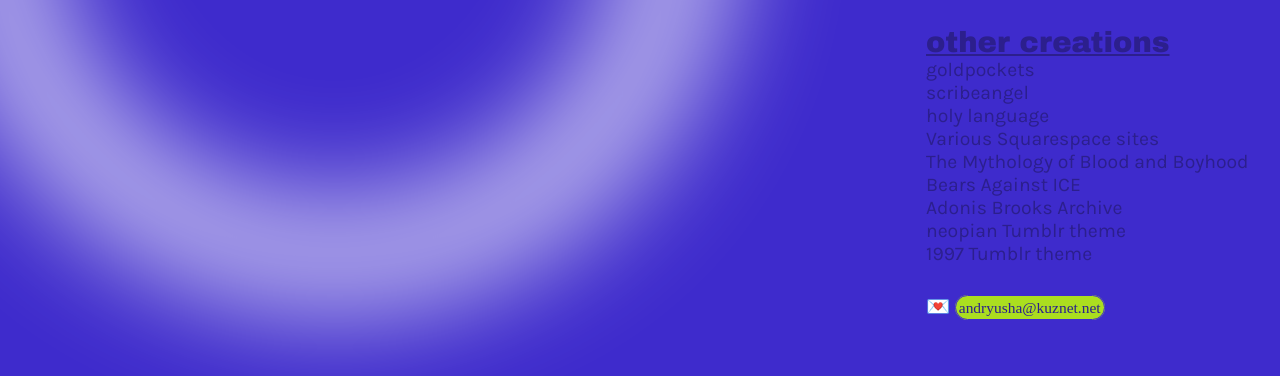
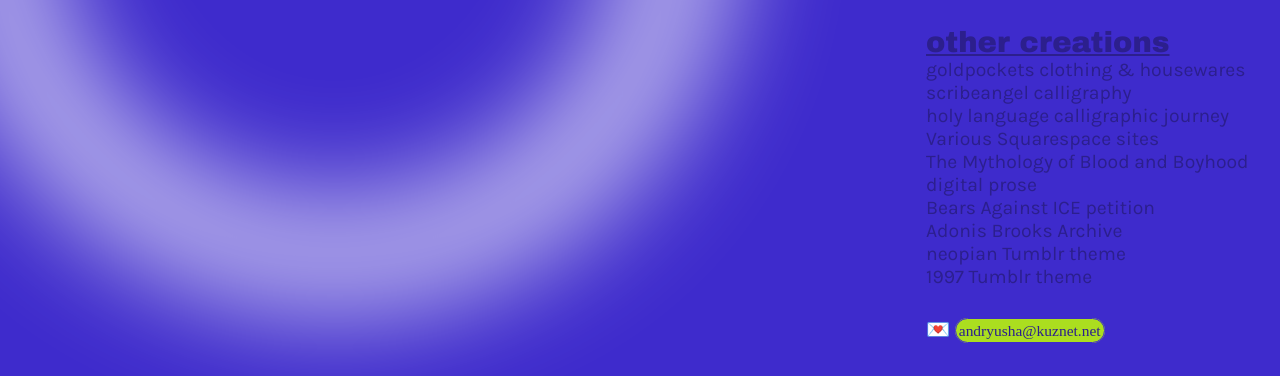
Before and after one commit to andryushale/push-ftp-kuznet, a plain HTML site: page index.html in a window 1280 px wide. Shown: the part 424-800 px from the top of the page. Drawn offline with nearby package versions, Linux system fonts and the light colour scheme; a web font is replaced by a local one.

Commit message:
add project descriptions

```diff
--- a/index.html
+++ b/index.html
@@ -1595,19 +1595,19 @@ $(window).resize(function(){
 		<article>
 			<u>other creations</u><br/>
 
-			<span class="item">goldpockets</span><br>
+			<span class="item">goldpockets clothing & housewares</span><br>
 				<div class="about">
 					<div class="description"><b>2018</b><p>wears and wares by me, built on sewing machine</p>
 					<a class="link" href="https://www.instagram.com/gold.pockets/" target="_blank">view online ></a></div>
 				</div>
 
-			<span class="item">scribeangel</span><br>
+			<span class="item">scribeangel calligraphy</span><br>
 				<div class="about">
 					<div class="description"><b>2018</b><p>a social media archive of my various calligraphy art</p>
 					<a class="link" href="https://www.instagram.com/scribeangel/" target="_blank">view online ></a></div>
 				</div>
 
-			<span class="item">holy language</span><br>
+			<span class="item">holy language calligraphic journey</span><br>
 				<div class="about">
 					<div class="description"><b>2017</b><p>a weaving together of Hebrew, Yiddish, and Arabic calligraphy</p>
 					<a class="link" href="archive/artproject/read%2001/andrewkuznetsov/pages/loshnkoydesh.html" target="_blank">view in archive ></a></div>
@@ -1625,13 +1625,13 @@ $(window).resize(function(){
 				<div class="code_highlight"></div>
 
 
-				<span class="item">The Mythology of Blood and Boyhood</span><br>
+				<span class="item">The Mythology of Blood and Boyhood digital prose</span><br>
 					<div class="about">
 						<div class="description"><b>2021</b><p>a visual journey through the chapbook <i>The Mythology</i> by Sachiko Ragosta, commissioned by the author</p>
 						<a class="link" href="http://sachikor.com/the-mythology-of-blood-and-boyhood.html" target="_blank">view online ></a></div>
 					</div>
 
-				<span class="item">Bears Against ICE</span><br>
+				<span class="item">Bears Against ICE petition</span><br>
 					<div class="about">
 						<div class="description"><b>2019</b><p>a virtual home for a petition in support of UC Berkeley Bears Against ICE</p>
 						<a class="link" href="archive/bearsagainstice.html" target="_blank">view in archive ></a></div>
```
